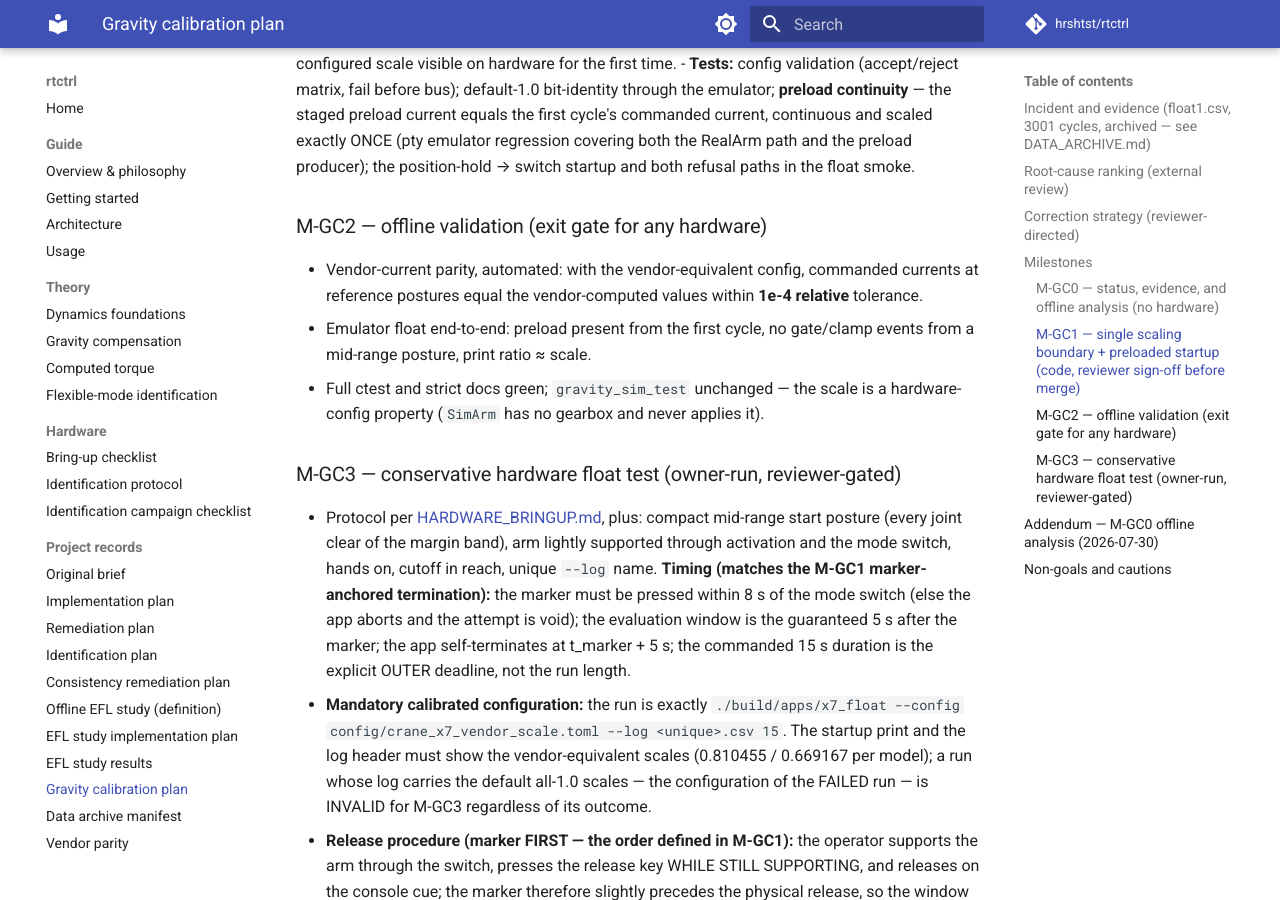
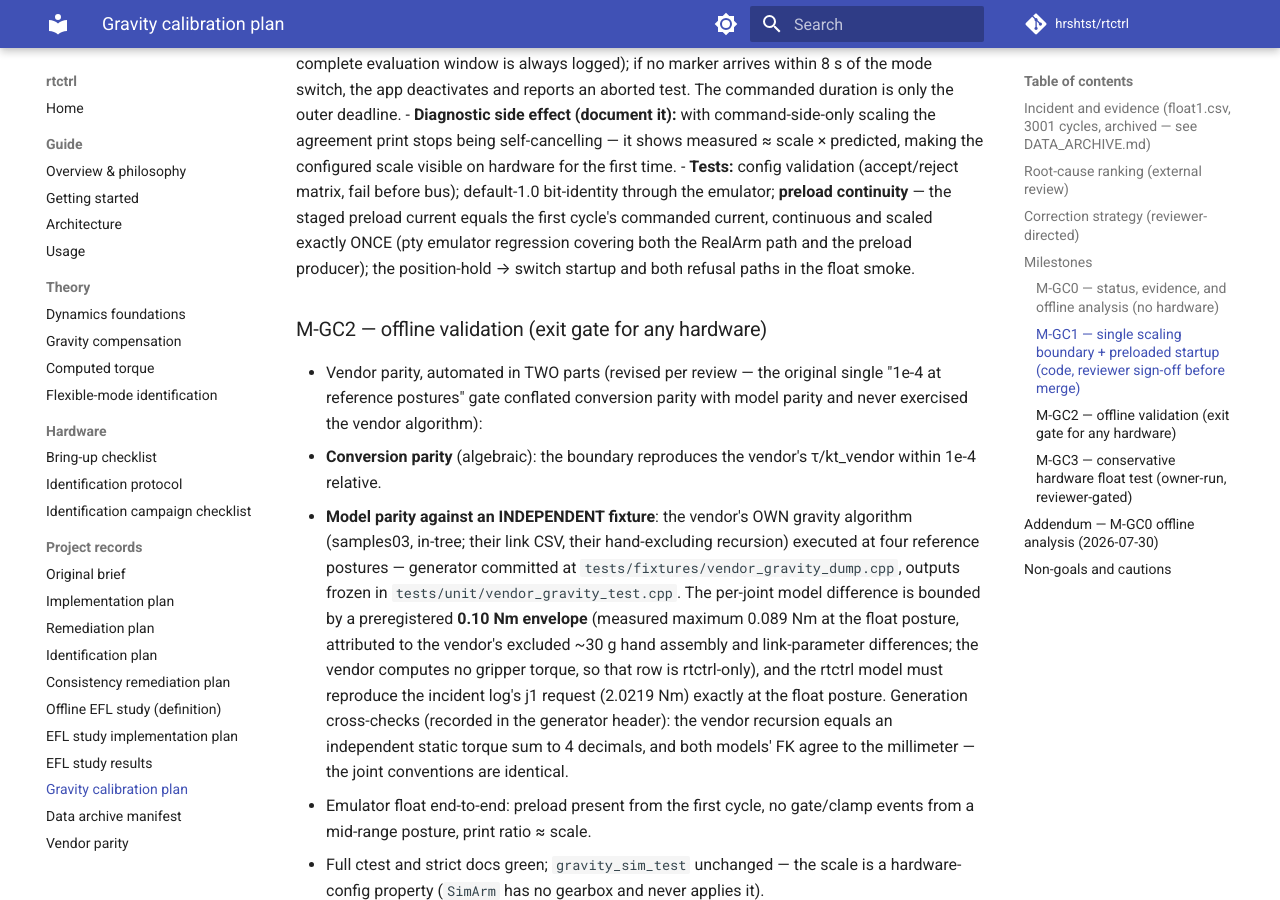
Before and after one commit to hrshtst/rtctrl, an MkDocs documentation site: the page built from docs/GRAVITY_CALIBRATION_PLAN.md, in a window 1280 px wide and 900 px high, scrolled down 3584 px. Built offline with MkDocs 1.6.1 and Material for MkDocs 9.7.7, drawn with Linux system fonts in a browser that asks for light colours; comment, search, counter and statistics services are not loaded; some of the changed text lies outside the part shown.

Commit message:
docs: re-scope the M-GC2 vendor gate; record the round-5 fixes
The single '1e-4 at reference postures' gate conflated conversion
parity with model parity and never exercised the vendor algorithm
(review finding): the gate is now two-part — algebraic conversion
parity at 1e-4 plus model parity against the independent frozen
fixture within a preregistered 0.10 Nm envelope, with the incident
request reproduced exactly. Status records the round-5 fixes and
M-GC2 green INCLUDING the fixture; M-GC3 remains gated on sign-off.

```diff
--- a/docs/GRAVITY_CALIBRATION_PLAN.md
+++ b/docs/GRAVITY_CALIBRATION_PLAN.md
@@ -26,15 +26,20 @@ must PRECEDE the physical release, marker-anchored run termination,
 execution-status correction). Reviewer-confirmed ready 2026-07-30.
 **M-GC0: COMPLETE** (parking `cc38079`, analysis Addendum, telemetry
 archived with manifest rows). **M-GC1: IMPLEMENTED** (commits
-`1d463c8`, `2e31040`) — the shared boundary with its [0.5, 1.0]
-validation, the vendor-scale config, both producers routed, the
-position-hold → preloaded-switch startup, the marker with anchored
-termination — **awaiting the reviewer's sign-off**. **M-GC2's
-automated gates are GREEN**: vendor-current parity within 1e-4,
-preload/cyclic continuity, the two-phase emulator float (marker
-termination, tau_applied = scale × tau_request end-to-end),
-`gravity_sim_test` unchanged, full suite 178/178. **M-GC3 not
-started** — hardware stays parked pending sign-off.*
+`1d463c8`, `2e31040`, plus the round-5 review fixes) — the shared
+boundary with its [0.5, 1.0] validation and STRICT type parsing, the
+vendor-scale config with a field-for-field drift guard, both
+producers routed, the position-hold → preloaded-switch startup with
+the ≥13 s duration gate and honest shutdown messaging, the marker
+with anchored termination — **awaiting the reviewer's sign-off**.
+**M-GC2's automated gates are GREEN**, now including the INDEPENDENT
+vendor fixture (revised gate above): conversion parity 1e-4, model
+parity within the 0.10 Nm envelope at four reference postures with
+the incident request reproduced exactly, preload/cyclic continuity,
+the two-phase emulator float (marker-timeout abort AND
+marker-anchored termination, tau_applied = scale × tau_request
+end-to-end), `gravity_sim_test` unchanged. **M-GC3 not started** —
+hardware stays parked pending sign-off.*
 
 ## Incident and evidence (`float1.csv`, 3001 cycles, archived — see [DATA_ARCHIVE.md](DATA_ARCHIVE.md))
 
@@ -183,9 +188,27 @@ only then run a conservative, displacement-bounded hardware test.
 
 ### M-GC2 — offline validation (exit gate for any hardware)
 
-- Vendor-current parity, automated: with the vendor-equivalent
-  config, commanded currents at reference postures equal the
-  vendor-computed values within **1e-4 relative** tolerance.
+- Vendor parity, automated in TWO parts (revised per review — the
+  original single "1e-4 at reference postures" gate conflated
+  conversion parity with model parity and never exercised the vendor
+  algorithm):
+  1. **Conversion parity** (algebraic): the boundary reproduces the
+     vendor's τ/kt_vendor within 1e-4 relative.
+  2. **Model parity against an INDEPENDENT fixture**: the vendor's OWN
+     gravity algorithm (samples03, in-tree; their link CSV, their
+     hand-excluding recursion) executed at four reference postures —
+     generator committed at `tests/fixtures/vendor_gravity_dump.cpp`,
+     outputs frozen in `tests/unit/vendor_gravity_test.cpp`. The
+     per-joint model difference is bounded by a preregistered
+     **0.10 Nm envelope** (measured maximum 0.089 Nm at the float
+     posture, attributed to the vendor's excluded ~30 g hand assembly
+     and link-parameter differences; the vendor computes no gripper
+     torque, so that row is rtctrl-only), and the rtctrl model must
+     reproduce the incident log's j1 request (2.0219 Nm) exactly at
+     the float posture. Generation cross-checks (recorded in the
+     generator header): the vendor recursion equals an independent
+     static torque sum to 4 decimals, and both models' FK agree to the
+     millimeter — the joint conventions are identical.
 - Emulator float end-to-end: preload present from the first cycle, no
   gate/clamp events from a mid-range posture, print ratio ≈ scale.
 - Full ctest and strict docs green; `gravity_sim_test` unchanged —
```
